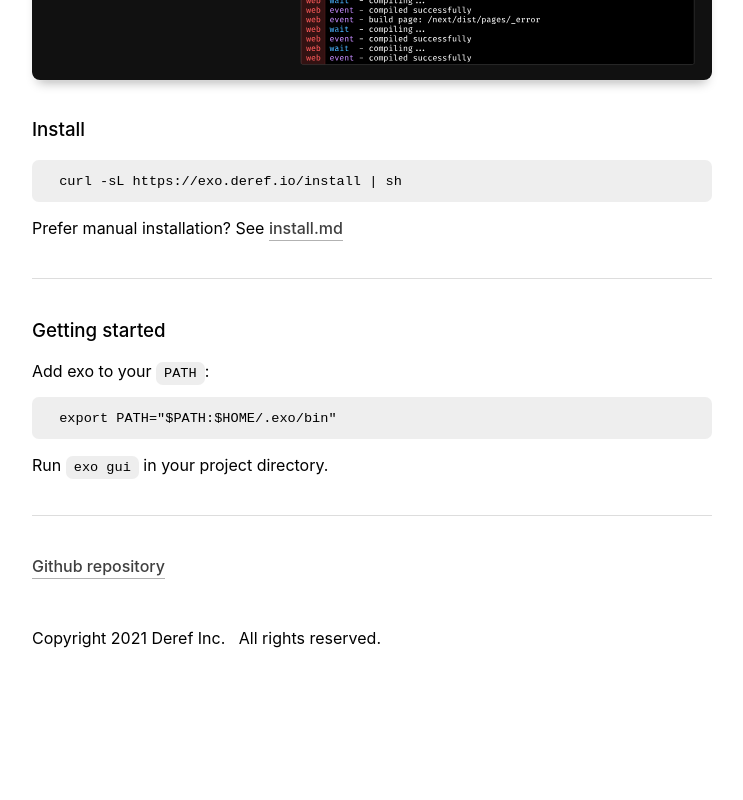
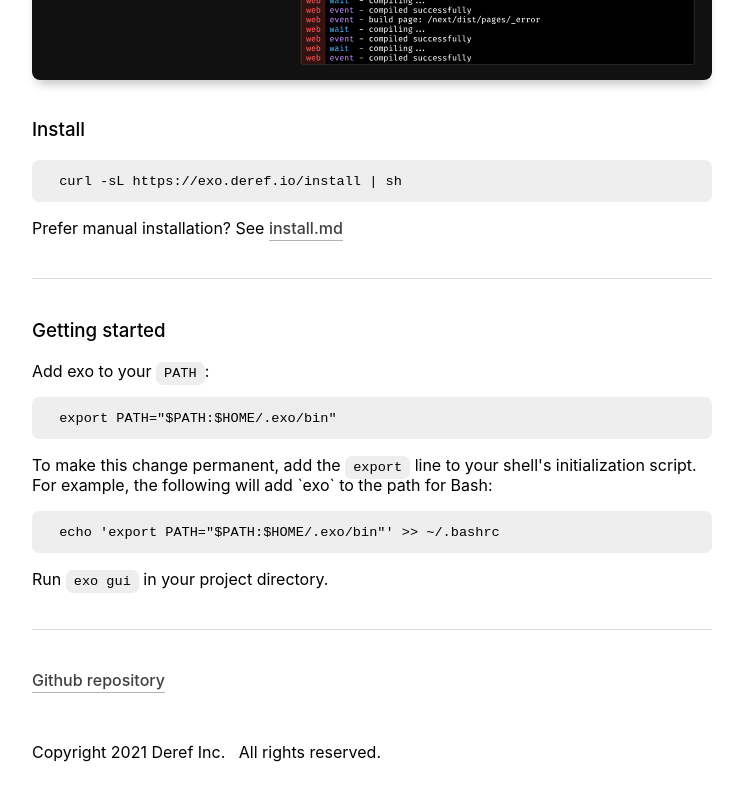
Before and after one commit to deref/exo-website, a Next.js app: page / in a window 1280 px wide. Shown: the part 453-1253 px from the top of the page, without its empty margins (268-1011 px from the left). Before the commit the page ends 1177 px from the top, so only its background shows below. Built offline with nearby package versions, Linux system fonts and the light colour scheme.

Commit message:
Add instructions for making the PATH change permanent

```diff
--- a/pages/index.tsx
+++ b/pages/index.tsx
@@ -43,6 +43,11 @@
 			</p>
 			<pre>{`export PATH="$PATH:$HOME/.exo/bin"`}</pre>
 			<p>
+				To make this change permanent, add the <code>export</code> line to your shell's initialization script.
+				For example, the following will add `exo` to the path for Bash:
+			</p>
+			<pre>{`echo 'export PATH="$PATH:$HOME/.exo/bin"' >> ~/.bashrc`}</pre>
+			<p>
 				Run <code>exo gui</code> in your project directory.
 			</p>
 
```
